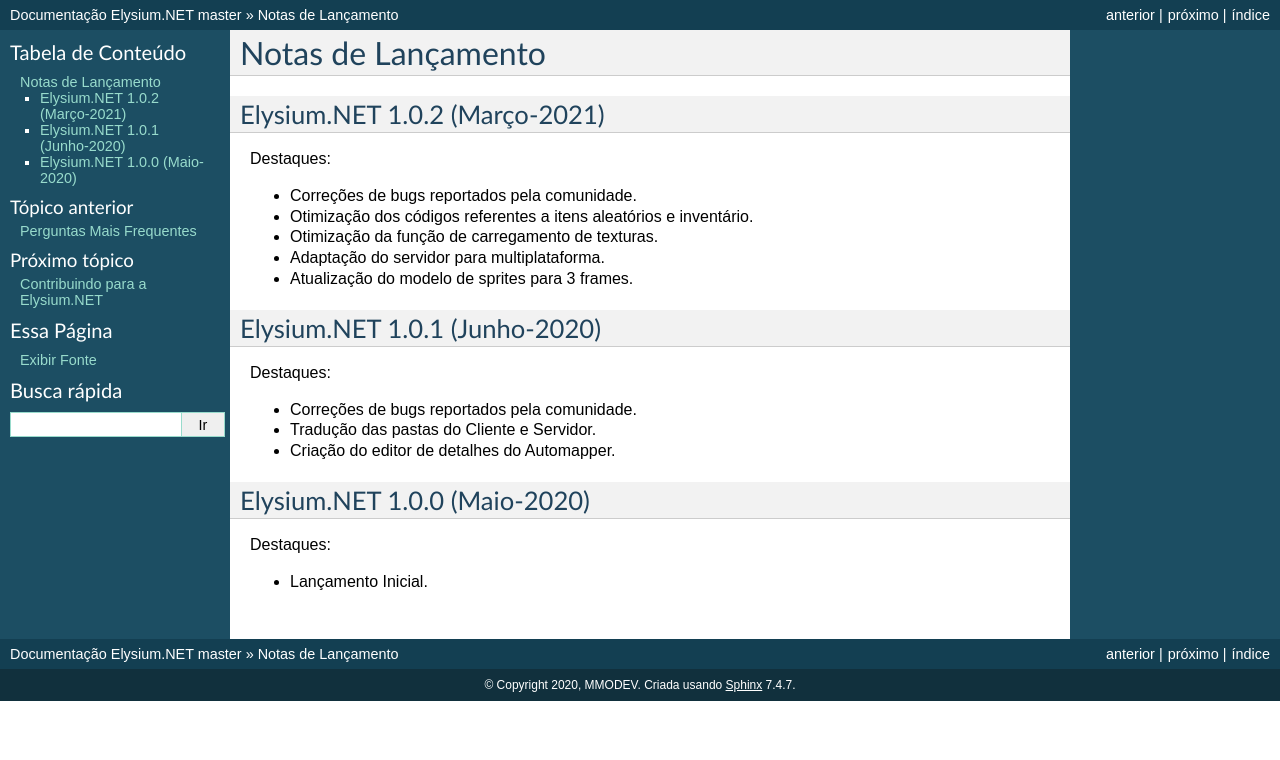
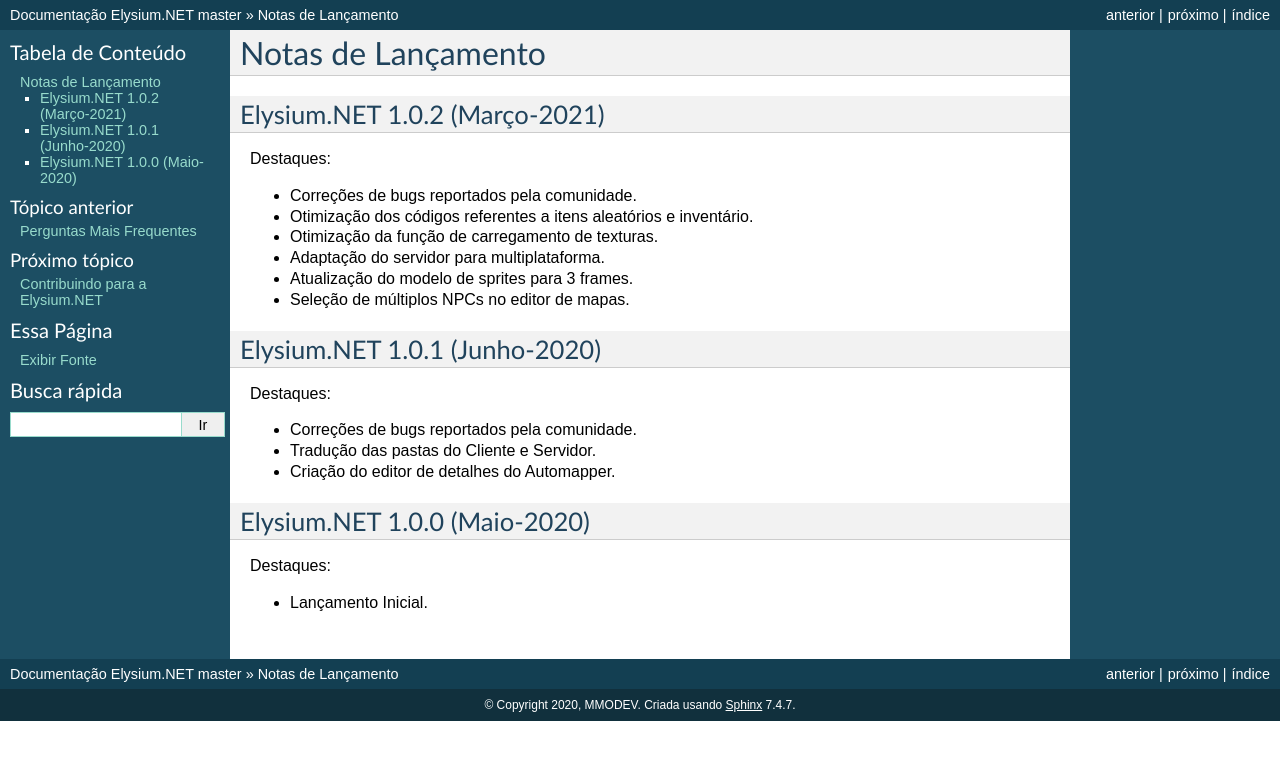
Before and after one commit to MMODEV-ZONE/Elysium.NET, a Sphinx documentation site: the page built from docs/news.rst, in a window 1280 px wide. Shown: the top 760 px of the page. Built offline with Sphinx 7.4.7, drawn with Linux system fonts in a browser that asks for light colours.

Commit message:
Update news.rst

```diff
--- a/docs/news.rst
+++ b/docs/news.rst
@@ -13,6 +13,7 @@
 * Otimização da função de carregamento de texturas.
 * Adaptação do servidor para multiplataforma.
 * Atualização do modelo de sprites para 3 frames.
+* Seleção de múltiplos NPCs no editor de mapas.
 
 Elysium.NET 1.0.1 (Junho-2020)
 ---------------------------------
```
